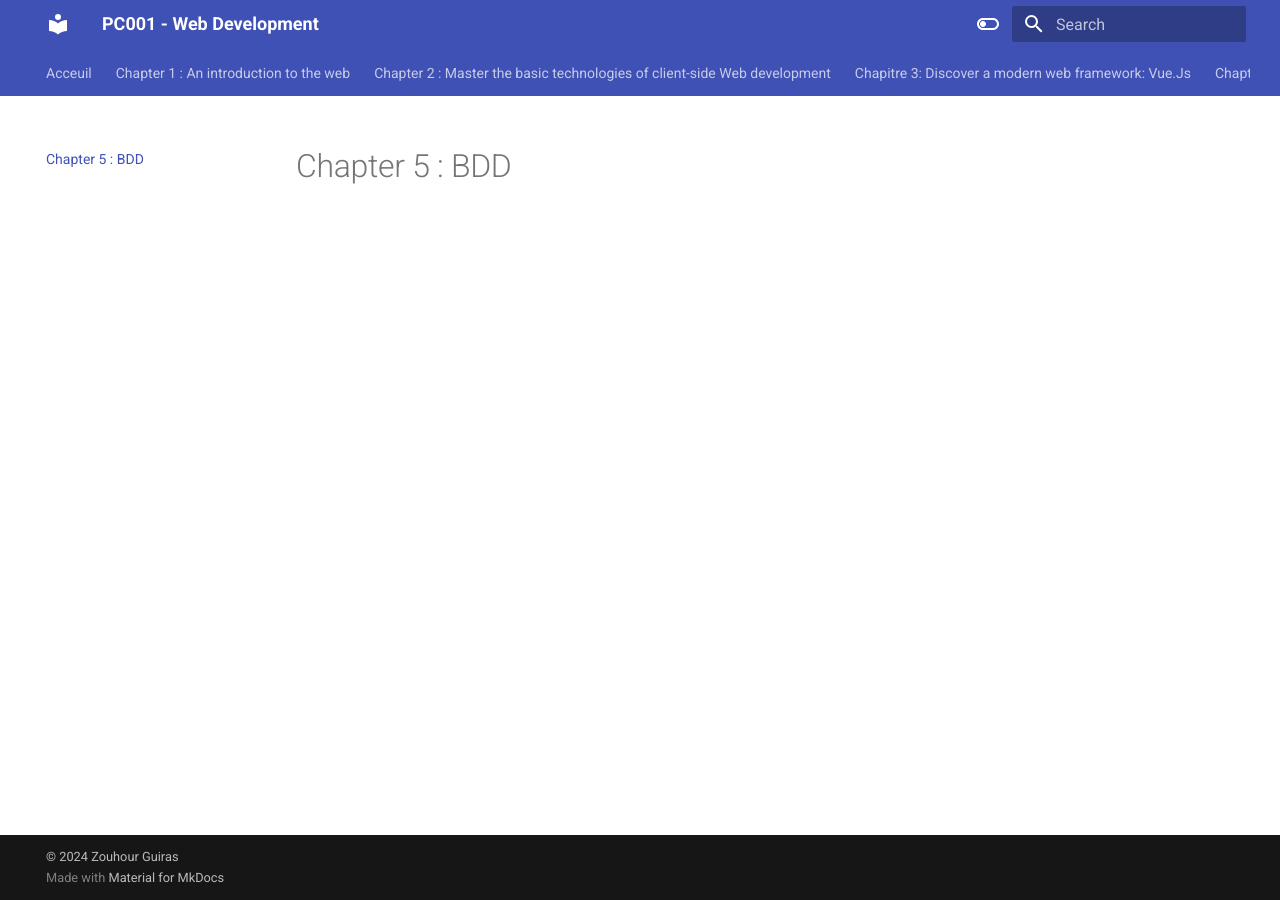
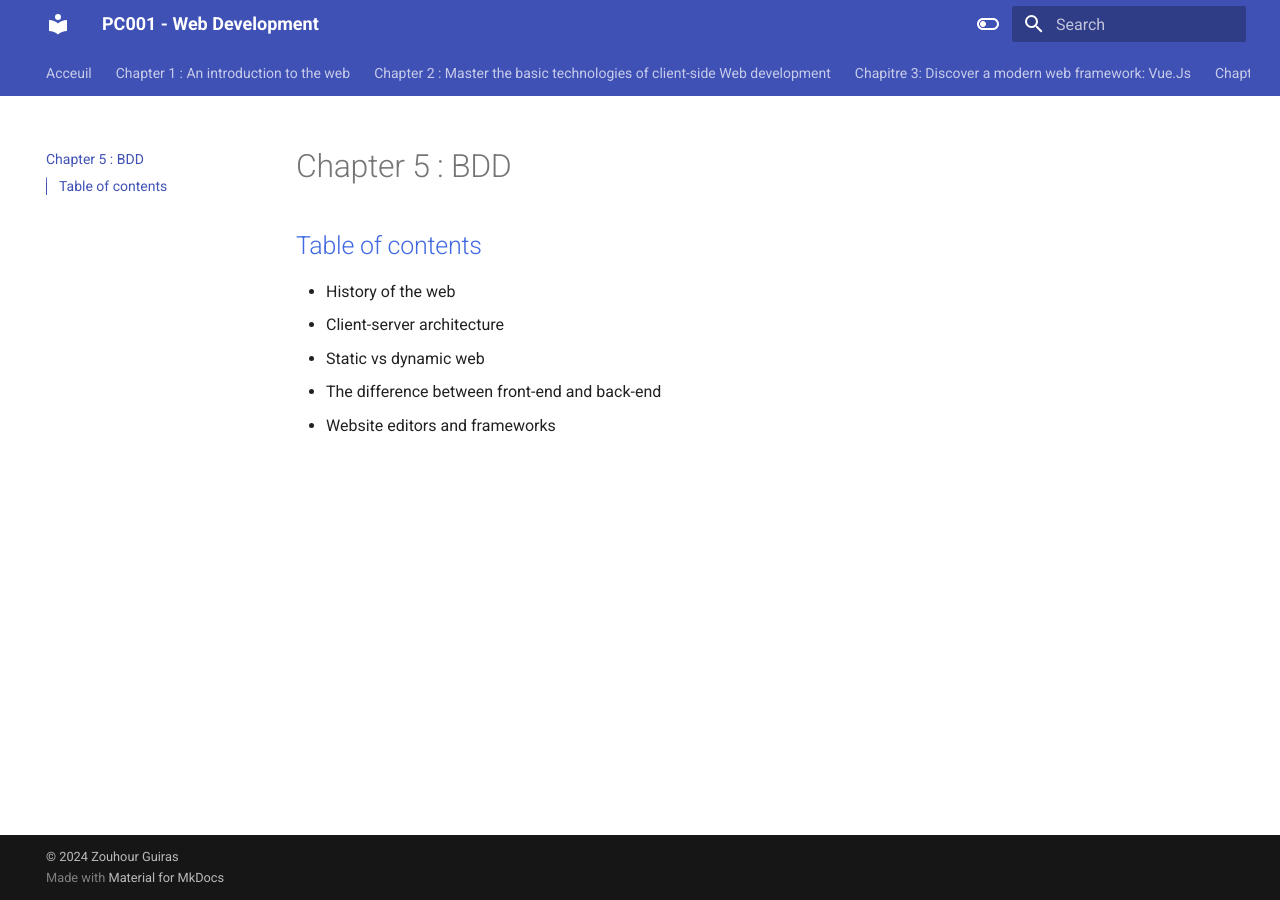
Before and after one commit to zouhour-guiras/Spring-School-Docs, an MkDocs documentation site: the page built from docs/Chapter 5.md, in a window 1280 px wide. Built offline with MkDocs 1.6.1 and Material for MkDocs 9.7.7, drawn with Linux system fonts in a browser that asks for light colours.

Commit message:
test gh-page

```diff
--- a/docs/Chapter 5.md
+++ b/docs/Chapter 5.md
@@ -1 +1,9 @@
 # Chapter 5 : BDD
+
+## <div style="color: Royalblue;"> Table of contents </div>
+
+- History of the web
+- Client-server architecture
+- Static vs dynamic web
+- The difference between front-end and back-end
+- Website editors and frameworks
```
